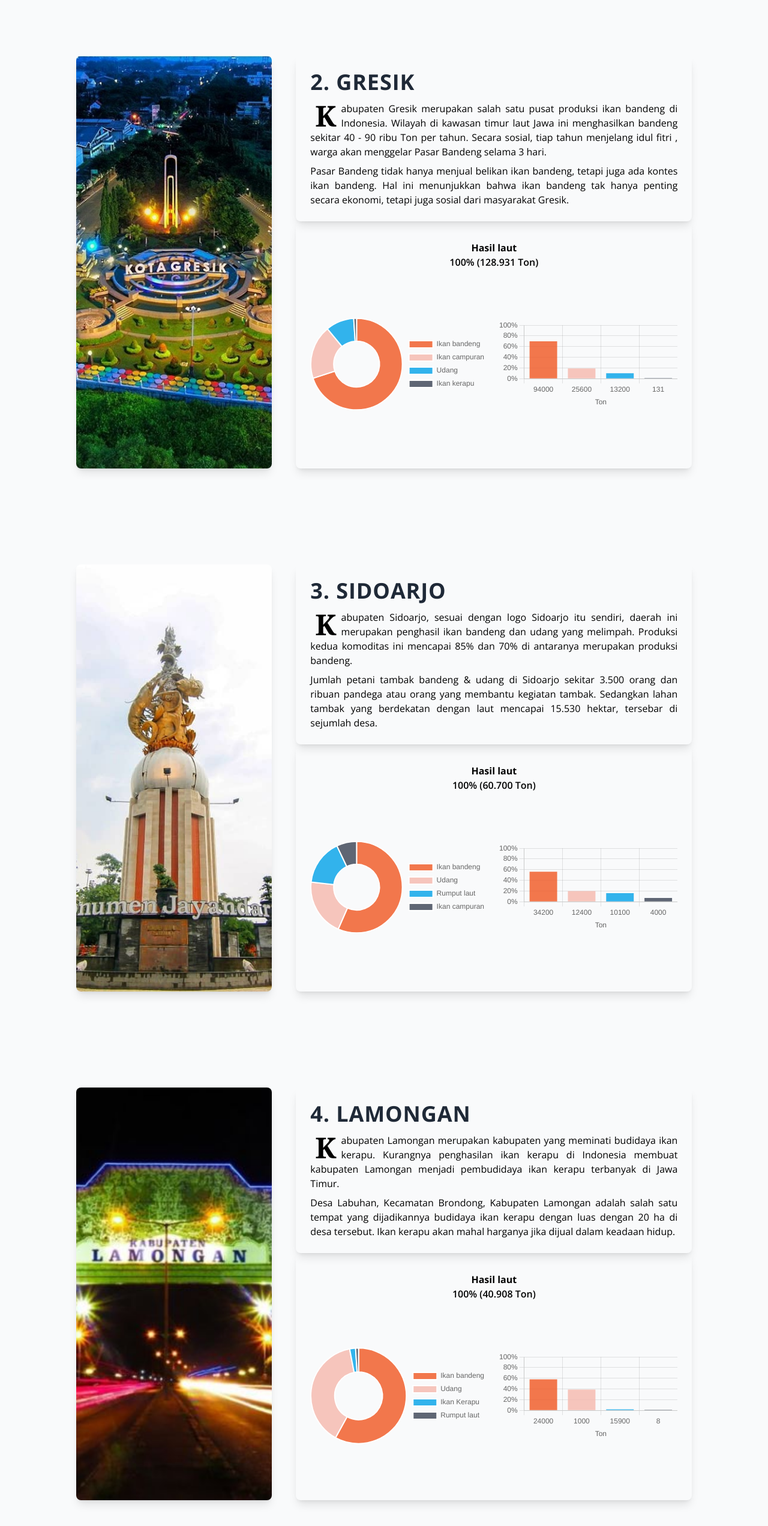
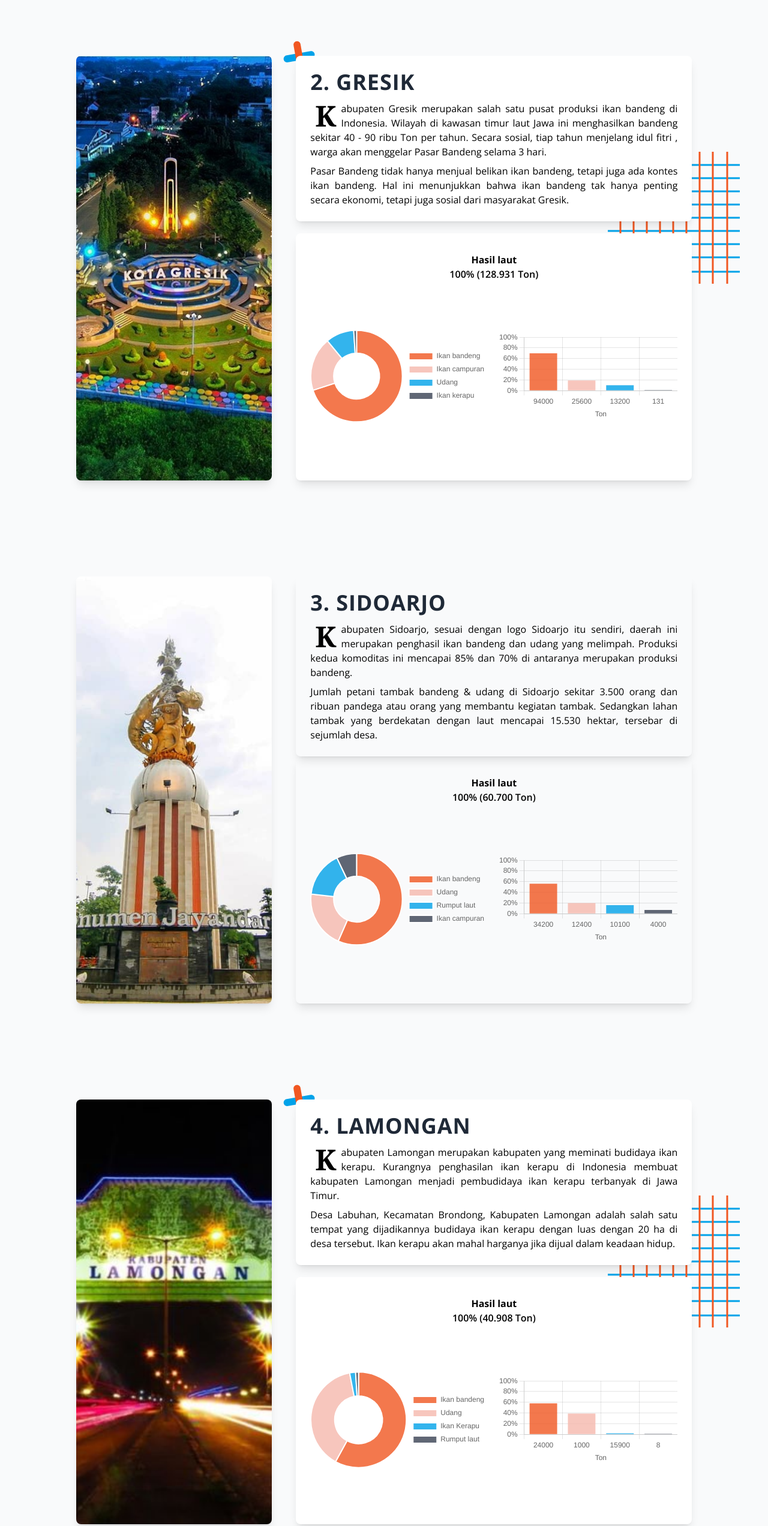
Before and after one commit to masmuss/se-fest-it-telkom-2022, a website: page public/detail.html in a window 1280 px wide. Shown: the part 935-3479 px from the top of the page at 60% size. Drawn offline with nearby package versions, Linux system fonts and the light colour scheme.

Commit message:
menambah icon detail.html

```diff
--- a/public/detail.html
+++ b/public/detail.html
@@ -127,8 +127,10 @@
 				<div
 					class="w-4/5 bg-[url('/assets/img/gresik.jpg')] bg-cover bg-center bg-no-repeat rounded-lg shadow-lg">
 				</div>
-				<div class="w-full flex flex-col justify-center">
-					<div class="p-6 rounded-lg shadow-lg">
+				<div class="w-full relative gap-5 flex flex-col justify-center">
+					<img src="assets/img/Jaring pelangi.png" alt="" class="absolute top-40 -right-20 -z-50" />
+					<img src="assets/img/Silang_pelangi.png" alt="" class="absolute -top-8 -left-7 -z-50 animate-spin-slow" />
+					<div class="p-6 rounded-lg shadow-lg bg-white">
 						<h1 class="text-4xl uppercase font-bold tracking-wide text-gray-800">2. Gresik</h1>
 						<div class="space-y-2 mt-3">
 							<p
@@ -145,7 +147,7 @@
 							</p>
 						</div>
 					</div>
-					<div class="p-6 rounded-lg shadow-lg">
+					<div class="p-6 rounded-lg shadow-lg bg-white">
 						<div class="p-2">
 							<h4 class="text-center font-bold">Hasil laut</h4>
 							<h6 class="text-center font-semibold">100% (128.931 Ton)</h6>
@@ -214,8 +216,10 @@
 				<div
 					class="w-4/5 bg-[url('/assets/img/kota-lamongan.jpeg')] bg-cover bg-center bg-no-repeat rounded-lg shadow-lg">
 				</div>
-				<div class="w-full flex flex-col justify-center">
-					<div class="p-6 rounded-lg shadow-lg">
+				<div class="w-full relative gap-5 flex flex-col justify-center">
+					<img src="assets/img/Jaring pelangi.png" alt="" class="absolute top-40 -right-20 -z-50" />
+					<img src="assets/img/Silang_pelangi.png" alt="" class="absolute -top-8 -left-7 -z-50 animate-spin-slow" />
+					<div class="p-6 rounded-lg shadow-lg bg-white">
 						<h1 class="text-4xl uppercase font-bold tracking-wide text-gray-800">4. Lamongan</h1>
 						<div class="space-y-2 mt-3">
 							<p
@@ -232,7 +236,7 @@
 							</p>
 						</div>
 					</div>
-					<div class="p-6 rounded-lg shadow-lg">
+					<div class="p-6 rounded-lg shadow-lg bg-white">
 						<div class="p-2">
 							<h4 class="text-center font-bold">Hasil laut</h4>
 							<h6 class="text-center font-semibold">100% (40.908 Ton)</h6>
```
Also changed, not shown: public/assets/css/style.css, public/assets/img/Silang_pelangi.png (renamed from public/assets/img/Silang pelangi.png).
